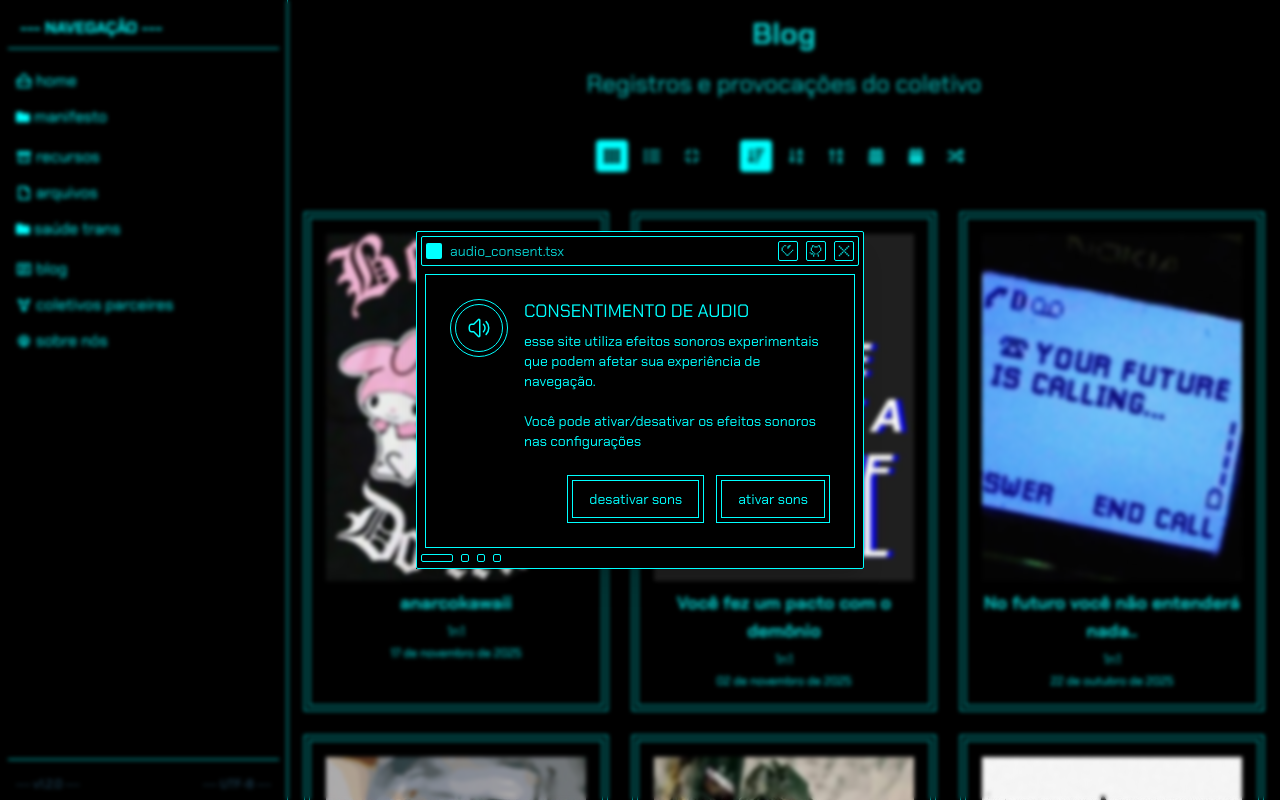
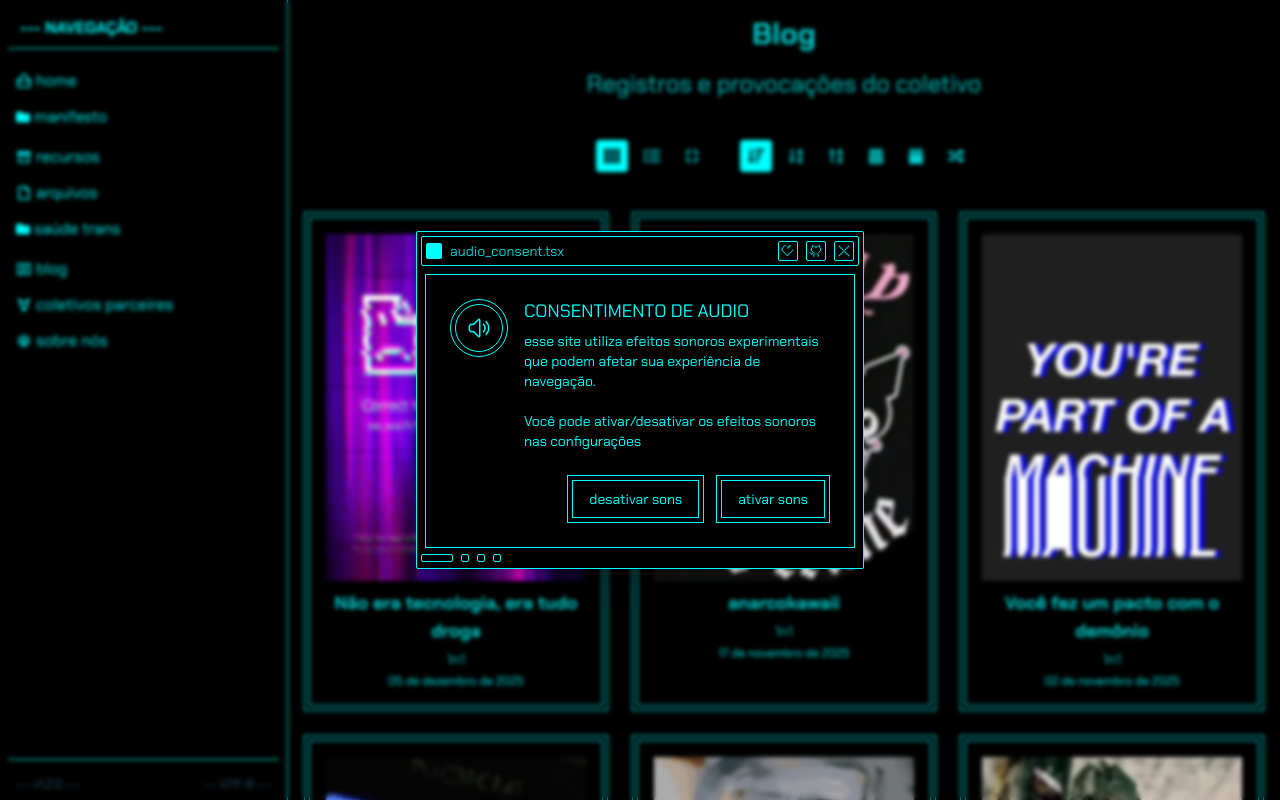
Before and after one commit to Coletivo-Anarquista-Trans/site, a Next.js app: page /blog in a window 1280 px wide. Shown: the top 800 px of the page. Built offline with nearby package versions, Linux system fonts and the light colour scheme.

Commit message:
drogas sim

```diff
--- a/src/assets/blogPosts/post.ts
+++ b/src/assets/blogPosts/post.ts
@@ -810,6 +810,69 @@ export const posts: BlogPost[] = [
     <p>te vejo por aí<br/>
     bai baaaai! ^-^~</p>  `,
   },
+  {
+    id: "post-14",
+    title: "Não era tecnologia, era tudo droga",
+    description: "1n1",
+    slug: "eh-tudo-droga",
+    date: "2025-12-05",
+    image: "/trans-blog-posts/realidade-nao-encontrada.jpg",
+    content: `
+    <p><blockquote>
+    “A fim de compreender como as novas relações de corpo-poder, prazer-conhecimento e pharmakon-subjetividades foram estabelecidas no Ocidente, devemos agora fazer um desvio indispensável às <b>relações entre o capitalismo e a destruição das nossas tradições enteogênicas.</b>”
+    <cite>— Testo Junkie, Sexo, drogas e biopolítica na era farmacopornográfica, Paul Preciado</cite>
+    </blockquote></p>
+
+    <p>Enquanto caminho pelos fluxos da cidade cyberpunk, fico sempre admirada como todos se tornaram viciados em tecnologia. <i><b> Tech Junkies</b></i>.</p>
+    <br/>
+
+    <p>Que vivemos em telas já sabemos.</p>
+    <br/>
+
+    <p>Mas não só as telas nos viciam na tecnologia.<br/>
+    Preciado descrevia as cidades como “<i>[…] máquinas socioarquitetônicas capazes de produzir identidades</i>” <cite>(Um apartamento em Urano, Preciado)</cite>. <b>Viver na cidade é o vício nessa máquina</b>.</p>
+    <br/>
+
+    <p>Nossas identidades estão <b>simbioticamente ligadas a essa máquina</b>, essa tecnologia chamada cidade.<br/>
+    O meio urbano é o meio dos Tech Junkies, ou melhor, dos ciborgues.</p>
+    <br/>
+
+    <p>Nos envolvemos nas dinâmicas das <b>tecnologias de controle</b> e entropia populacional. Fluxos de transporte, câmeras de vigilância, semáforos coordenando o movimento do deslocamento automotivo, subterrâneos infestados de telas com propaganda do cybercapital.<br/>
+    Tudo conectado pelos cabos de rede e eletricidade extraindo a energia da biosfera e transformando-a na tecnosfera.</p>
+    <br/>
+
+    <p>Parece difícil para nós, que ainda nos chamamos de humanos, vermos dessa forma quando <b>naturalizamos tão facilmente essa máquina de gente</b> chamada cidade.</p>
+    <br/>
+
+    <p>Também, a <b>destruição das culturas enteogênicas</b> — substâncias psicoativas capazes de induzir outros estados de consciência, comuns  em rituais xamânicos — <b>pode nos fazer pensar como somos seres racionais em que a sobriedade não resultaria na produção de um mundo evocado por um transe ou possessão</b>, mas sim guiado pela racionalidade e técnica em nome de um progresso para todos.</p>
+    <br/>
+
+    <p>Ingênuo.</p>
+    <br/>
+
+    <p>Basta caminhar nos fluxos de São Paulo para ver <b>todos em transe ou possessão na sobriedade racional dos circuitos do Cistema nos intoxicando</b> rumo ao seu estado de consciência. </p>
+    <br/>
+
+    <p>Talvez, a diferenciação entre tecnologia e droga não exista para além do seu <b>apelo moral</b> em que as drogas são tecnologias abjetas capazes de <b>evocar outras formas de experienciar e criar sentido, outros transes e formas de perceber e produzir a realidade</b>.<br/>
+    Enquanto o que entendemos por <b>tecnologia</b> — também em suas relações simbióticas com o corpo — <b>são as drogas higienizadas evocando a possessão mística da razão produzindo a realidade desejada pela pseudosobriedade.</b></p>
+    <br/>
+
+    <p>Desejada por quem? Quem nos quer presos no transe dos <b>algoritmos capitalistas</b> das redes sociais, timelines, planilhas, tabelas e inteligência artificial das big techs? O que nos quer negligentes às dores da miséria na cidade enquanto seguimos nossos fluxos urbanos? <b>Quando vamos revidar contra isso?</b></p>
+    <br/>
+
+    <p>Nossos corpos seguem nessa <b>possessão da máquina de gente e do ciberespaço capitalista</b>, presos nas possessões das telas e dos circuitos do Cistema.</p>
+    <br/>
+
+    <p>Se as <b>drogas são o que nos possibilita ritualizar e produzir realidades</b> a partir das suas relações, então, talvez, desde o início não existiu tecnologia, era tudo droga.</p>
+    <br/>
+
+    <blockquote>
+    “Se a figura da sociedade da disciplina era do trabalhador presidiário, a figura da sociedade do controle é a do endividado viciado. <b>O capital do ciberespaço opera viciando seus usuários.</b>”
+    <cite>— Realismo Capitalista, Mark Fisher</cite>
+    </blockquote>
+
+    `
+  },
   // Add more posts here
 ];
 
```
Also changed, not shown: public/trans-blog-posts/realidade-nao-encontrada.jpg (added).
